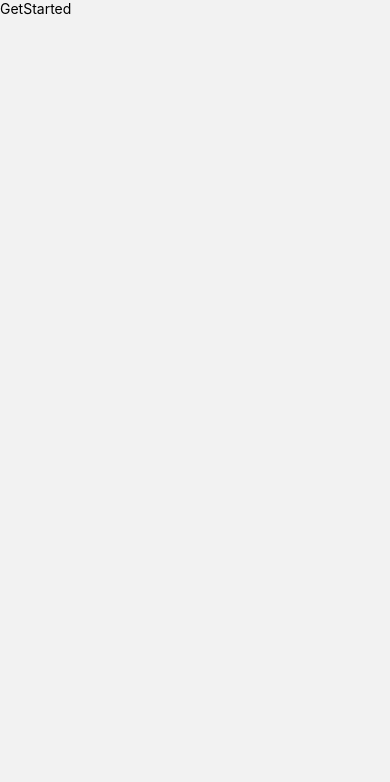
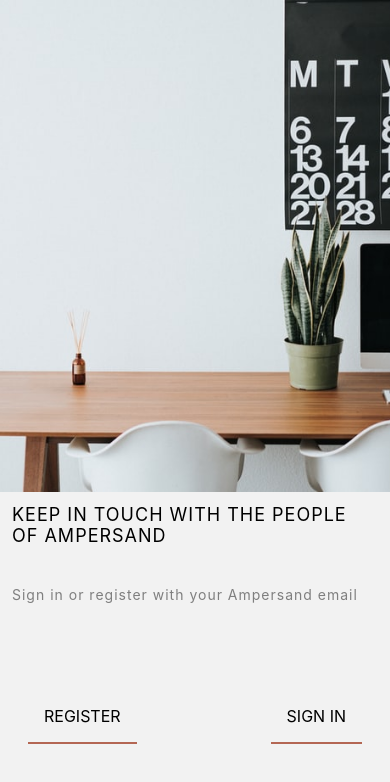
Before and after one commit to codetrainafrica/ampersand-contact-rn-demo, a React Native app: screen /GetStarted in a window 390 px wide. Shown: the top 782 px of the page. Built offline with nearby package versions, Linux system fonts and the light colour scheme.

Commit message:
style GetStarted screen

```diff
--- a/src/screens/GetStarted.js
+++ b/src/screens/GetStarted.js
@@ -1,10 +1,44 @@
 import React from "react";
-import { View, Text, StyleSheet } from "react-native";
+import { View, Text, StyleSheet, Image } from "react-native";
+import { useNavigation } from "@react-navigation/native";
+import Button from "../components/Button";
 
 const GetStarted = () => {
+  const { navigate } = useNavigation();
+
   return (
     <View style={styles.container}>
-      <Text>GetStarted</Text>
+      <View style={styles.imageContainer}>
+        <Image
+          source={require("../../assets/get_started_background.jpeg")}
+          style={styles.image}
+        />
+      </View>
+
+      <View style={styles.detailsContainer}>
+        <View style={styles.introContainer}>
+          <Text style={styles.introText}>
+            KEEP IN TOUCH WITH THE PEOPLE OF AMPERSAND
+          </Text>
+
+          <Text style={styles.mutedText}>
+            Sign in or register with your Ampersand email
+          </Text>
+        </View>
+
+        <View style={styles.btnsContainer}>
+          <Button
+            text="REGISTER"
+            containerStyle={styles.btn}
+            onPress={() => navigate("Register")}
+          />
+          <Button
+            text="SIGN IN"
+            containerStyle={styles.btn}
+            onPress={() => navigate("Login")}
+          />
+        </View>
+      </View>
     </View>
   );
 };
@@ -13,6 +47,47 @@
   container: {
     flex: 1,
   },
+
+  imageContainer: {
+    flex: 1.5,
+  },
+
+  image: {
+    width: "100%",
+    height: "100%",
+    resizeMode: "cover",
+  },
+
+  detailsContainer: {
+    flex: 1,
+    padding: 12,
+  },
+
+  introText: {
+    fontSize: 18,
+    letterSpacing: 1,
+  },
+
+  introContainer: {
+    flex: 1,
+    justifyContent: "space-between",
+  },
+
+  btnsContainer: {
+    flex: 2,
+    flexDirection: "row",
+    justifyContent: "space-between",
+    padding: 16,
+  },
+
+  mutedText: {
+    color: "#7f7f7f",
+    letterSpacing: 1,
+  },
+
+  btn: {
+    alignSelf: "center",
+  },
 });
 
 export default GetStarted;
```
